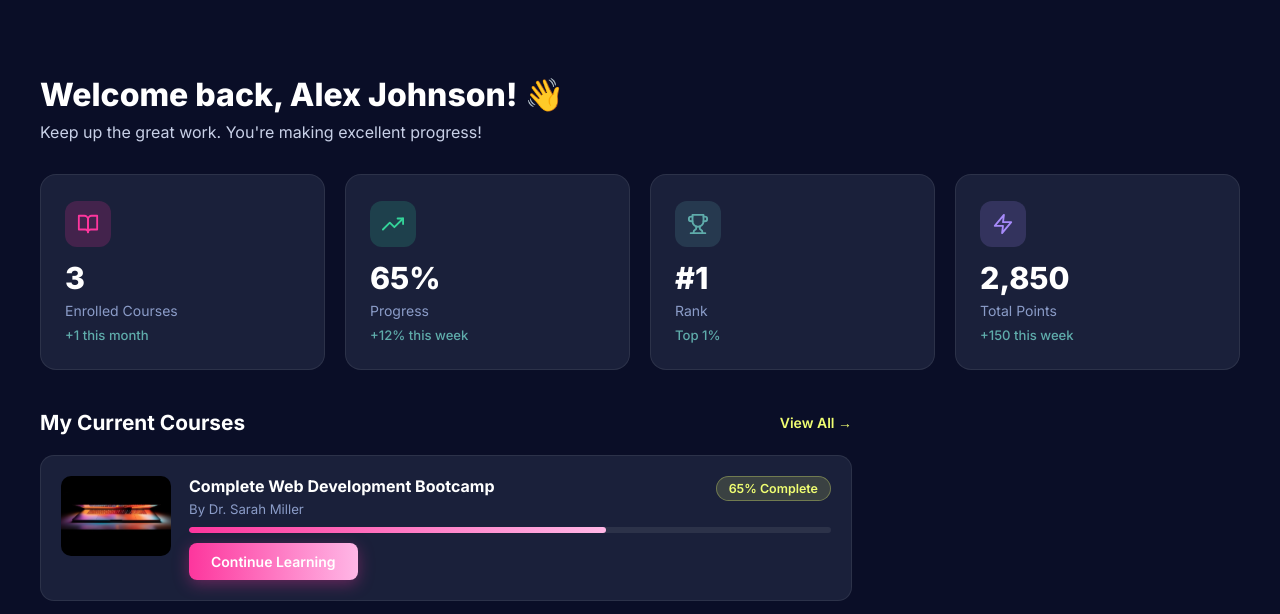
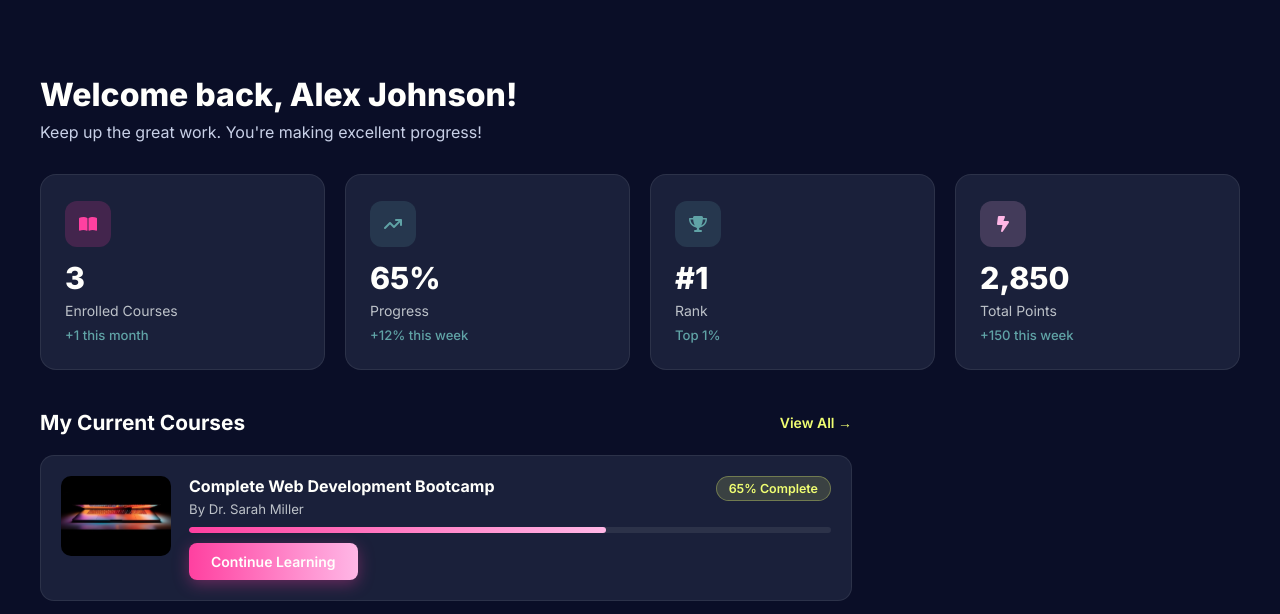
Before and after one commit to nadineashmawey/theDevStudio, a plain HTML site: page public/pages/student/dashboard.html in a window 1280 px wide. Shown: the top 614 px of the page. Drawn offline with Linux system fonts and the light colour scheme.

Commit message:
Updated css and html

```diff
--- a/public/css/dashboard.css
+++ b/public/css/dashboard.css
@@ -1,15 +1,13 @@
-
-
 :root {
-  --pink:       #FD369D;
+  --pink:       #FF40A0;
   --pink-light: #FFB7E6;
   --yellow:     #F0FE72;
-  --teal:       #5FACAB;
-  --bg:         #0a0e27;
-  --surface:    #1a203a;
+  --teal:       #60A3A6;
+  --bg:         #0A0E27;
+  --surface:    #1A203A;
   --border:     rgba(255, 255, 255, 0.08);
-  --text-white: #FFFFFF;
-  --text-muted: #8B9CC8;
+  --text-white: #FFFFFC;
+  --text-muted: #BDC2C9;
   --text-body:  #C8D0E7;
   --font:       'Inter', sans-serif;
 }
@@ -93,10 +91,10 @@ body {
   margin-bottom: 8px;
 }
 
-.stat-icon--pink   { background: rgba(253, 54, 157, 0.18); color: var(--pink); }
-.stat-icon--green  { background: rgba(52, 211, 153, 0.18);  color: #34D399; }
-.stat-icon--teal   { background: rgba(95, 172, 171, 0.18);  color: var(--teal); }
-.stat-icon--purple { background: rgba(167, 139, 250, 0.18); color: #A78BFA; }
+.stat-icon--pink   { background: rgba(255, 64, 160, 0.18);  color: var(--pink); }
+.stat-icon--green  { background: rgba(96, 163, 166, 0.18);  color: var(--teal); }
+.stat-icon--teal   { background: rgba(96, 163, 166, 0.18);  color: var(--teal); }
+.stat-icon--purple { background: rgba(255, 183, 230, 0.18); color: var(--pink-light); }
 
 .stat-value {
   font-size: 1.9rem;
@@ -127,7 +125,6 @@ body {
   justify-content: space-between;
 }
 
-
 .section-header { margin-bottom: 20px; }
 
 .section-title {
@@ -146,7 +143,6 @@ body {
 
 .section-link:hover { opacity: 0.75; }
 
-
 .course-progress-card,
 .challenge-card {
   background-color: var(--surface);
@@ -159,8 +155,8 @@ body {
 
 .course-progress-card:hover,
 .challenge-card:hover,
-.stat-card:hover  {
-  border-color: rgba(253, 54, 157, 0.6);
+.stat-card:hover {
+  border-color: rgba(255, 64, 160, 0.6);
   transform: translateY(-2px);
 }
 
@@ -223,13 +219,13 @@ body {
 }
 
 .challenge-badge       { padding: 4px 14px; }
-.challenge-badge--easy { background: rgba(95, 172, 171, 0.2);  color: var(--teal); border: 1px solid rgba(95, 172, 171, 0.3); }
-.challenge-badge--hard { background: rgba(253, 54, 157, 0.2);  color: var(--pink); border: 1px solid rgba(253, 54, 157, 0.3); }
+.challenge-badge--easy { background: rgba(96, 163, 166, 0.2);  color: var(--teal); border: 1px solid rgba(96, 163, 166, 0.3); }
+.challenge-badge--hard { background: rgba(255, 64, 160, 0.2);  color: var(--pink); border: 1px solid rgba(255, 64, 160, 0.3); }
 
 .progress-bar-wrapper {
   width: 100%;
   height: 6px;
-  background: rgba(255, 255, 255, 0.08);
+  background: var(--border);
   border-radius: 99px;
   overflow: hidden;
 }
@@ -246,7 +242,7 @@ body {
   display: inline-block;
   padding: 10px 22px;
   background: linear-gradient(to right, var(--pink), var(--pink-light));
-  color: #fff;
+  color: var(--text-white);
   border: none;
   border-radius: 8px;
   font-family: var(--font);
@@ -254,7 +250,7 @@ body {
   font-weight: 600;
   cursor: pointer;
   text-decoration: none;
-  box-shadow: 0 4px 16px rgba(253, 54, 157, 0.35);
+  box-shadow: 0 4px 16px rgba(255, 64, 160, 0.35);
   transition: opacity 0.2s ease, transform 0.15s ease;
 }
 
@@ -313,7 +309,6 @@ body {
   gap: 12px;
 }
 
-
 .challenge-pts {
   display: flex;
   align-items: center;
--- a/public/css/public.css
+++ b/public/css/public.css
@@ -1,19 +1,18 @@
 
 :root {
-  --pink:       #FD369D;
+  --pink:       #FF40A0;
   --pink-light: #FFB7E6;
   --yellow:     #F0FE72;
-  --teal:       #5FACAB;
-  --bg:         #0a0e27;
-  --surface:    #1a203a;
+  --teal:       #60A3A6;
+  --bg:         #0A0E27;
+  --surface:    #1A203A;
   --border:     rgba(255, 255, 255, 0.08);
-  --text-white: #FFFFFF;
-  --text-muted: #8B9CC8;
+  --text-white: #FFFFFC;
+  --text-muted: #BDC2C9;
   --text-body:  #C8D0E7;
   --font:       'Inter', sans-serif;
 }
 
-/* ---------- Reset ---------- */
 *, *::before, *::after {
   box-sizing: border-box;
   margin: 0;
--- a/public/pages/student/dashboard.html
+++ b/public/pages/student/dashboard.html
@@ -1,4 +1,3 @@
-
 <!DOCTYPE html>
 <html lang="en">
 <head>
@@ -7,6 +6,7 @@
   <title>Dashboard</title>
   <link rel="stylesheet" href="../../../public/css/dashboard.css" />
   <link href="https://fonts.googleapis.com/css2?family=Inter:wght@400;500;600;700;800&display=swap" rel="stylesheet" />
+  <link rel="stylesheet" href="https://cdnjs.cloudflare.com/ajax/libs/font-awesome/6.5.0/css/all.min.css" />
 </head>
 <body>
 
@@ -15,7 +15,7 @@
 
     <section class="welcome-section">
       <div>
-        <h1 class="welcome-title">Welcome back, Alex Johnson! 👋</h1>
+        <h1 class="welcome-title">Welcome back, Alex Johnson! </h1>
         <p class="welcome-subtitle">Keep up the great work. You're making excellent progress!</p>
       </div>
     </section>
@@ -24,9 +24,7 @@
 
       <div class="stat-card">
         <div class="stat-icon stat-icon--pink">
-          <svg width="22" height="22" viewBox="0 0 24 24" fill="none" stroke="currentColor" stroke-width="2" stroke-linecap="round" stroke-linejoin="round">
-            <path d="M2 3h6a4 4 0 0 1 4 4v14a3 3 0 0 0-3-3H2z"/><path d="M22 3h-6a4 4 0 0 0-4 4v14a3 3 0 0 1 3-3h7z"/>
-          </svg>
+          <i class="fa-solid fa-book-open"></i>
         </div>
         <div class="stat-value">3</div>
         <div class="stat-label">Enrolled Courses</div>
@@ -35,9 +33,7 @@
 
       <div class="stat-card">
         <div class="stat-icon stat-icon--green">
-          <svg width="22" height="22" viewBox="0 0 24 24" fill="none" stroke="currentColor" stroke-width="2" stroke-linecap="round" stroke-linejoin="round">
-            <polyline points="23 6 13.5 15.5 8.5 10.5 1 18"/><polyline points="17 6 23 6 23 12"/>
-          </svg>
+          <i class="fa-solid fa-arrow-trend-up"></i>
         </div>
         <div class="stat-value">65%</div>
         <div class="stat-label">Progress</div>
@@ -46,9 +42,7 @@
 
       <div class="stat-card">
         <div class="stat-icon stat-icon--teal">
-          <svg width="22" height="22" viewBox="0 0 24 24" fill="none" stroke="currentColor" stroke-width="2" stroke-linecap="round" stroke-linejoin="round">
-            <path d="M6 9H4.5a2.5 2.5 0 0 1 0-5H6"/><path d="M18 9h1.5a2.5 2.5 0 0 0 0-5H18"/><path d="M4 22h16"/><path d="M10 14.66V17c0 .55-.47.98-.97 1.21C7.85 18.75 7 20.24 7 22"/><path d="M14 14.66V17c0 .55.47.98.97 1.21C16.15 18.75 17 20.24 17 22"/><path d="M18 2H6v7a6 6 0 0 0 12 0V2z"/>
-          </svg>
+          <i class="fa-solid fa-trophy"></i>
         </div>
         <div class="stat-value">#1</div>
         <div class="stat-label">Rank</div>
@@ -57,9 +51,7 @@
 
       <div class="stat-card">
         <div class="stat-icon stat-icon--purple">
-          <svg width="22" height="22" viewBox="0 0 24 24" fill="none" stroke="currentColor" stroke-width="2" stroke-linecap="round" stroke-linejoin="round">
-            <polygon points="13 2 3 14 12 14 11 22 21 10 12 10 13 2"/>
-          </svg>
+          <i class="fa-solid fa-bolt-lightning"></i>
         </div>
         <div class="stat-value">2,850</div>
         <div class="stat-label">Total Points</div>
```
Also changed, not shown: public/pages/public/all-courses.html (+1 -1 lines).
